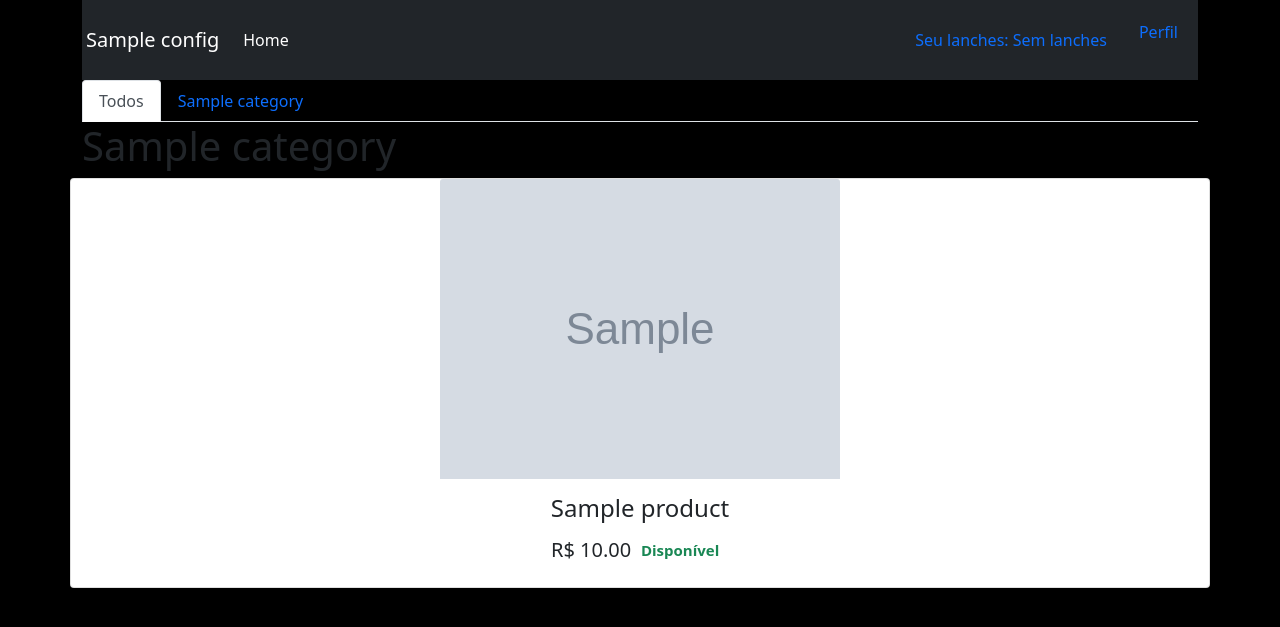
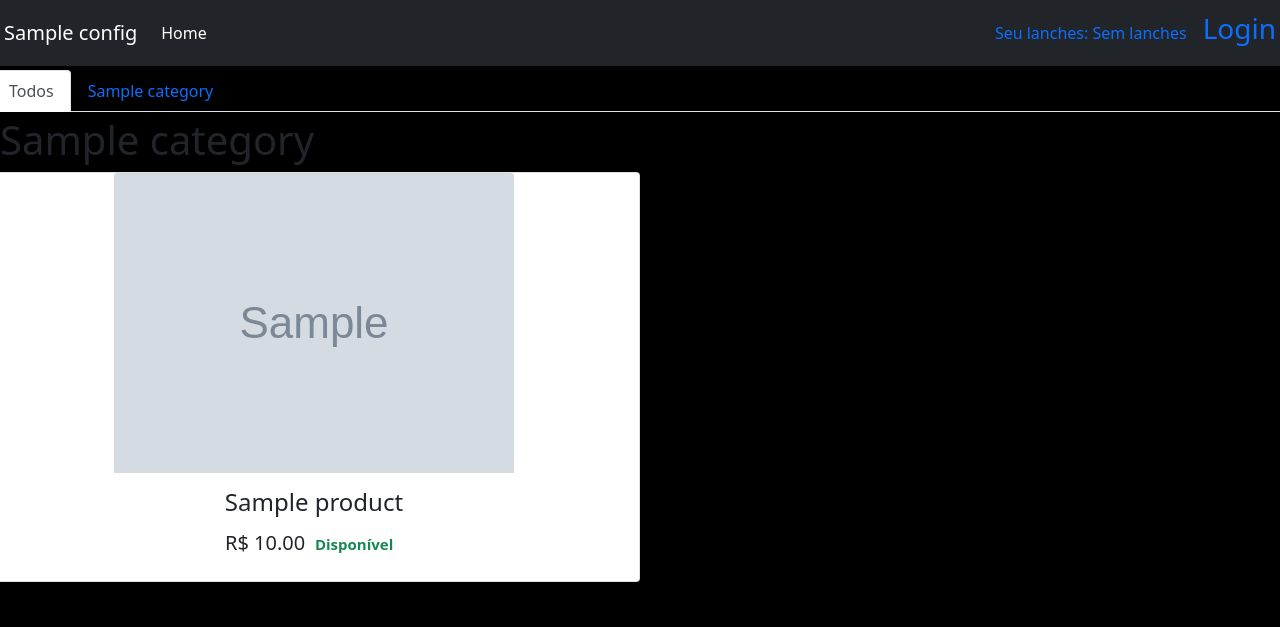
Before and after one commit to mateus-rodriguess/interactive-menu, a Django app: a page that uses templates/base.html in a window 1280 px wide. Shown: the top 627 px of the page. Run offline with Django 3.2, Linux system fonts and the light colour scheme; tables that the repository leaves empty hold one stand-in row (values such as "Sample post"); grey boxes marked "Sample" are stand-in pictures; some libraries are stand-ins or nearby versions.

Commit message:
correção de erros de login e de layout

```diff
--- a/apps/account/signals.py
+++ b/apps/account/signals.py
@@ -1,4 +1,4 @@
-from django.db.models.signals import post_save, pre_delete
+from django.db.models.signals import post_save
 from django.contrib.auth.models import User
 
 from apps.account.models import Profile
--- a/apps/account/urls.py
+++ b/apps/account/urls.py
@@ -1,6 +1,6 @@
 from django.urls import path
 from django.contrib.auth import views as auth_views
-from .views import CreateUser
+from .views import CreateUser, ProfileDetailView
 
 app_name = 'account'
 # urls
@@ -8,5 +8,6 @@ urlpatterns = [
    path('register/', CreateUser.as_view(), name="register"),
    path('login/', auth_views.LoginView.as_view(), name='login'),
    path('logout/', auth_views.LogoutView.as_view(), name='logout'),
-   path('password_reset/', auth_views.PasswordResetView.as_view(), name="password_reset")
+   path('password_reset/', auth_views.PasswordResetView.as_view(), name="password_reset"),
+   path("<slug:slug>/", ProfileDetailView, name="profile-detail-view" )
 ]
--- a/apps/menu/templates/menu/product/list.html
+++ b/apps/menu/templates/menu/product/list.html
@@ -6,30 +6,31 @@
 
 {% block content %}
     <div class="row">
-         <div class="col-md-12">
+         <div class="co-l2  p-1">
 
             <ul class="nav nav-tabs">
-                <li class="nav-item" {% if not category %} class="selected" {% endif %}>
-                    <a class="nav-link active white-text" href="{% url "menu:product_list" %}">Todos</a>
+                <li {% if not category %} class="nav-item" {% endif %}>
+                    <a class="nav-link active" href="{% url "menu:product_list" %}">Todos</a>
                 </li>
-
                 {% for c in categories %}
-                    <li class="nav-item" {% if category.slug == c.slug %} class="selected" {% endif %}>
-                        <a class="nav-link white-text" href="{{ c.get_absolute_url }}">{{c.name}}</a>
+                    <li class="nav-item" >
+                        <a class="nav-link " href="{{ c.get_absolute_url }}">{{c.name}}</a>
                     </li>
-
                 {% endfor %}
             </ul>
           </div>
 
             <h1>
-                {% if category %}{{ category.name }}{% else %} Todos os produtos
+                {% if category %}
+                    {{ category.name }}
+                {% else %}
+                    Todos os produtos
                 {% endif %}
             </h1>
 
             {% for product in products %}
 
-                <div class="col-12 card card-personal">
+                <div class="col-sm-6 card card-personal ">
                     <div class="view card-title d-flex justify-content-center">
                         <a href="{{ product.get_absolute_url }}">
                             <img class="img-fluid card-img-top"
--- a/interactive_menu/settings.py
+++ b/interactive_menu/settings.py
@@ -27,7 +27,7 @@ SECRET_KEY = os.getenv("SECRET_KEY", 'local')
 # SECURITY WARNING: don't run with debug turned on in production!
 DEBUG = True
 
-ALLOWED_HOSTS = ['127.0.0.1','localhost']
+ALLOWED_HOSTS = ['192.168.0.2','localhost', '127.0.0.1']
 
 
 # Application definition
@@ -145,8 +145,10 @@ MEDIA_ROOT = os.path.join(BASE_DIR, 'media/')
 
 DEFAULT_AUTO_FIELD = 'django.db.models.BigAutoField'
 
+
 LOGIN_REDIRECT_URL = '/'
-
+LOGOUT_REDIRECT_URL = 'account:login'
+LOGIN_URL = 'account:login'
 # crispy forms
 CRISPY_TEMPLATE_PACK = 'bootstrap4'
 
--- a/interactive_menu/urls.py
+++ b/interactive_menu/urls.py
@@ -20,7 +20,7 @@ from django.urls import path, include
 
 urlpatterns = [
     path('admin/', admin.site.urls),
-    path('accounts/', include('apps.account.urls')),
+    path('account/', include('apps.account.urls',  namespace='account')),
     path('cart/', include('apps.cart.urls', namespace='cart')),
     path('', include('apps.menu.urls', namespace='menu')),
     path('orders/', include('apps.orders.urls', namespace='orders')),
--- a/templates/base.html
+++ b/templates/base.html
@@ -6,26 +6,32 @@
     <!-- Required meta tags -->
     <meta charset="utf-8">
     <meta name="viewport" content="width=device-width, initial-scale=1, shrink-to-fit=no">
+
+    <meta name="apple-mobile-web-app-status-bar-style" content="black">
+    <meta name="theme-color" content="#75b529">
+
     <!--Custom css-->
     <link rel="stylesheet" type="text/css" href="{% static 'css/bootstrap.css' %}">
     <link rel="stylesheet" type="text/css" href="{% static 'css/styletest.css' %}">
+
 
 
     <title>{% block title %}{% endblock title %}</title>
 
   </head>
   <body>
-  <div class="container">
 
-      {% block navbar %}
-        {% include 'main/navbar.html' %}
-      {% endblock navbar %}
+  <div class="conteiner">
+    {% block navbar %}
+       {% include 'main/navbar.html' %}
+    {% endblock navbar %}
 
-      {% block content %}
+    {% block content %}
 
-      {% endblock content %}
+    {% endblock content %}
+  </div>
 
-  </div>
+
 
 
   <script type="text/javascript" src="{% static 'js/bootstrap.js' %}"></script>
--- a/templates/main/navbar.html
+++ b/templates/main/navbar.html
@@ -1,7 +1,7 @@
 {% load site_tags %}
 {% load static %}
 
-<nav class="navbar navbar-expand-sm bg-dark navbar-dark">
+  <nav class="navbar navbar-expand-sm bg-dark navbar-dark ">
     <div class="container-fluid p-1">
       <a class="navbar-brand pd-5" href="/">{% name_site %}</a>
 
@@ -27,9 +27,12 @@
               {% endif %}
               {% endwith %}
           </a>
-        <p>
-          <a class="nav-link active" aria-current="page" href="/">Perfil</a>
-        </p>
+
+          {% if user.is_authenticated %}
+          <a class="navbar-brand" href="{% url 'account:profile-detail-view' request.user %}"> <h1><h3> {{request.user}}</h3> </h1></a>
+         {% else %}
+            <h3><a href="{% url 'account:login'%}">Login</a></p1></h3>
+         {% endif %}
       </div>
     </div>
   </nav>
```
Also changed, not shown: apps/account/models.py (+6 -3 lines), apps/account/templates/registration/login.html (+4 -4 lines), apps/account/views.py (+12 -1 lines), apps/account/migrations/0002_profile_slug.py (added), apps/account/templates/profile/profile.html (added), media/products/images/2021/09/20/1019987.jpg (added), media/products/images/2021/09/20/684462.jpg (added), 1 other file. Lines whose indentation alone changed are shown as unchanged.
